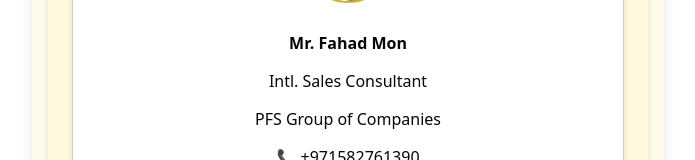
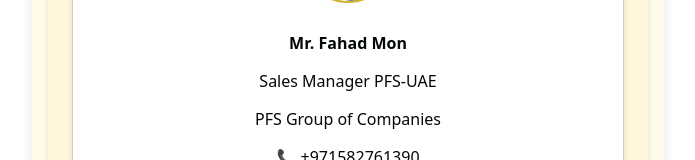
Before and after one commit to ANibras19/ess-pledge, a React (Create React App) app in the folder frontend/: page / in a window 1280 px wide. Shown: the part 1443-1603 px from the top of the page, without its empty margins (292-987 px from the left). Built offline with nearby package versions, Linux system fonts and the light colour scheme; no server answers.

Commit message:
Updated app.py, added brochures in static, updated Landing.js, added pickleball catalogue PDF

```diff
--- a/frontend/src/pages/Landing.js
+++ b/frontend/src/pages/Landing.js
@@ -246,7 +246,7 @@
           <h3 style={styles.contactsTitle}>Connect with Our Team at FSB 2025</h3>
           <div style={styles.contactCards}>
             <a href="/contacts/member1.vcf" download style={styles.contactCard}>
-              <img src="/member1.jpeg" alt="Mr. Shadab Karim" style={styles.contactPhoto} />
+              <img src="/member1.jpeg" alt="Shadab Karim" style={styles.contactPhoto} />
               <div style={styles.contactInfo}>
                 <p><b>Mr. Shadab Karim</b></p>
                 <p>Director</p>
@@ -256,10 +256,10 @@
               </div>
             </a>
             <a href="/contacts/member2.vcf" download style={styles.contactCard}>
-              <img src="/member2.jpeg" alt="Mr. Fahad Mon" style={styles.contactPhoto} />
+              <img src="/member2.jpeg" alt="Fahad Mon" style={styles.contactPhoto} />
               <div style={styles.contactInfo}>
                 <p><b>Mr. Fahad Mon</b></p>
-                <p>Intl. Sales Consultant</p>
+                <p>Sales Manager PFS-UAE</p>
                 <p>PFS Group of Companies</p>
                 <p>📞 +971582761390</p>
                 <p>✉️ sales@pfs-eu.pl</p>
```
Also changed, not shown: 1 other file (tests, documents, lock files or other folders).
